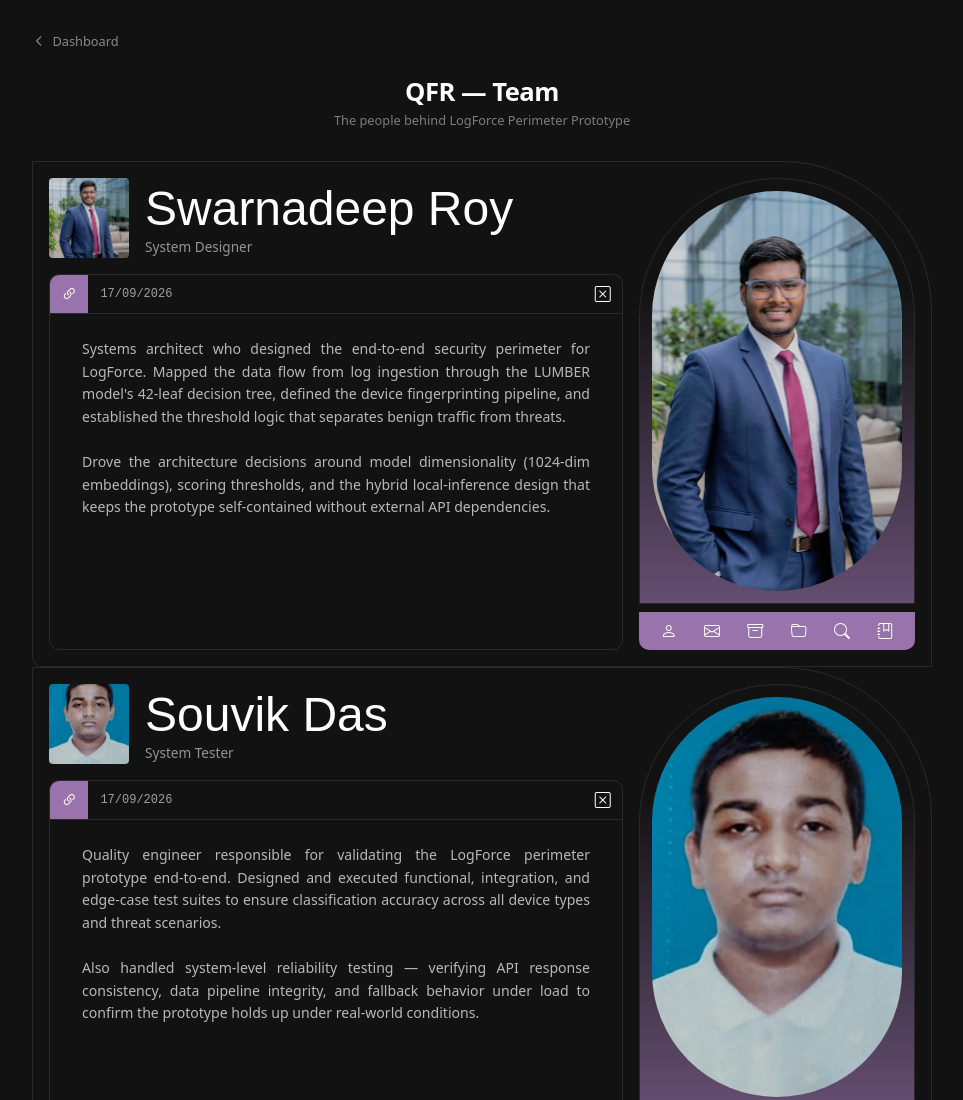
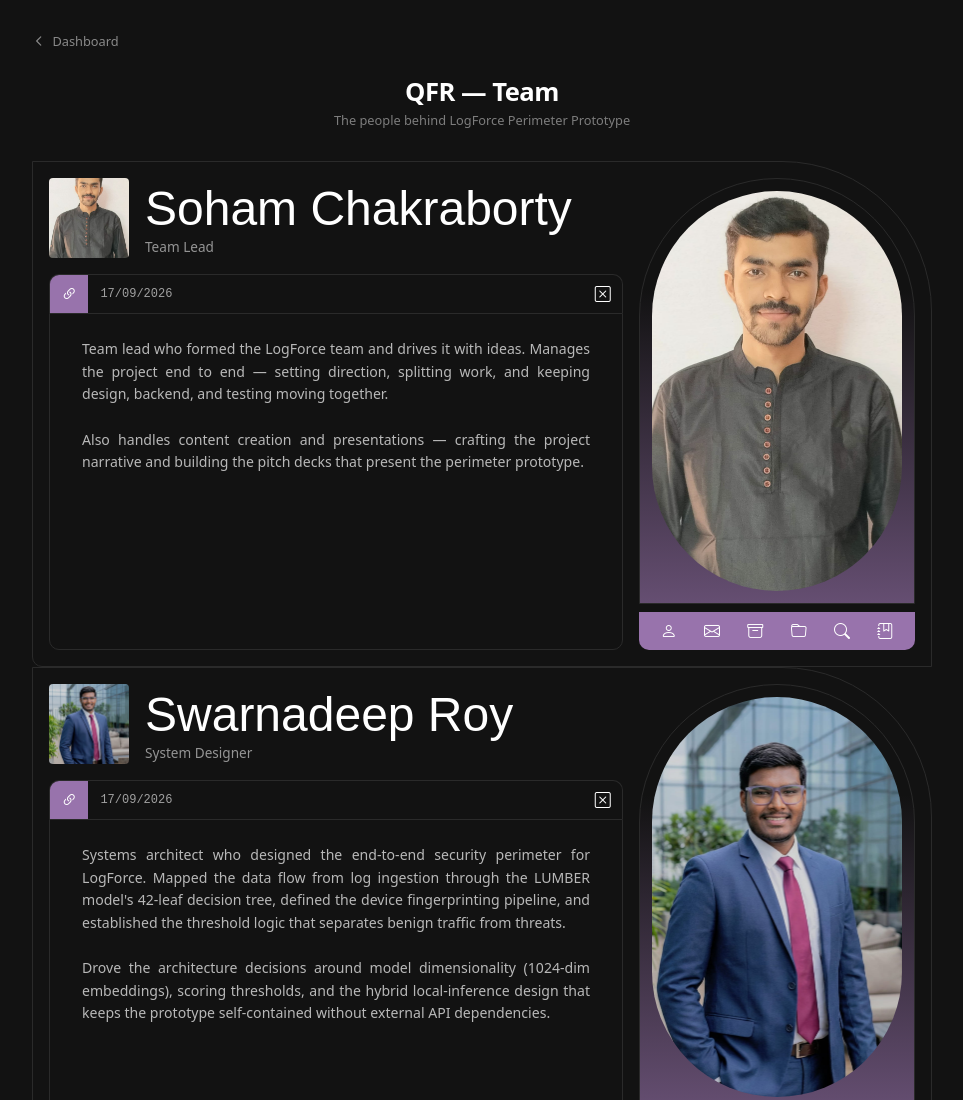
Before and after one commit to LusterSourav/logforce, a website: page ui/team.html in a window 1280 px wide. Shown: the top 1100 px of the page, without its empty margins (158-1121 px from the left). Drawn offline with nearby package versions, Linux system fonts and the light colour scheme; a web font is replaced by a local one.

Commit message:
Add Soham team card

```diff
--- a/ui/team.html
+++ b/ui/team.html
@@ -241,6 +241,43 @@ aside{
 
   <!-- top row: Swarnadeep + Souvik side by side -->
   <div class="top-row">
+    <!-- ── Soham Chakraborty ── -->
+    <article class="post">
+      <main>
+        <div class="header">
+          <img src="soham.jpeg" alt="Soham Chakraborty">
+          <div>
+            <div class="username">Soham Chakraborty</div>
+            <div class="role">Team Lead</div>
+          </div>
+        </div>
+        <div class="post-actions">
+          <div class="link"><i class="bi bi-link-45deg"></i></div>
+          <div class="fecha">17/09/2026</div>
+          <div class="post-buttons"><i class="bi bi-x-square"></i></div>
+        </div>
+        <div class="post-content">
+          <p>Team lead who formed the LogForce team and drives it with ideas. Manages the project end to end — setting direction, splitting work, and keeping design, backend, and testing moving together.</p>
+          <br>
+          <p>Also handles content creation and presentations — crafting the project narrative and building the pitch decks that present the perimeter prototype.</p>
+        </div>
+      </main>
+      <aside>
+        <div class="avatar">
+          <img src="soham.jpeg" alt="Soham Chakraborty">
+          <div class="info">Team Lead — Formed the team and leads with ideas, management, content creation, and presentations.</div>
+        </div>
+        <div class="contact">
+          <a href="#" title="Profile"><i class="bi bi-person"></i></a>
+          <a href="#" title="Email"><i class="bi bi-envelope"></i></a>
+          <a href="#" title="Archive"><i class="bi bi-archive"></i></a>
+          <a href="#" title="Projects"><i class="bi bi-folder"></i></a>
+          <a href="#" title="Search"><i class="bi bi-search"></i></a>
+          <a href="#" title="Bookmarks"><i class="bi bi-journal-bookmark"></i></a>
+        </div>
+      </aside>
+    </article>
+
     <!-- ── Swarnadeep Roy ── -->
     <article class="post">
       <main>
```
